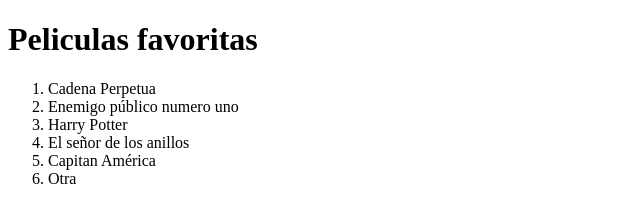
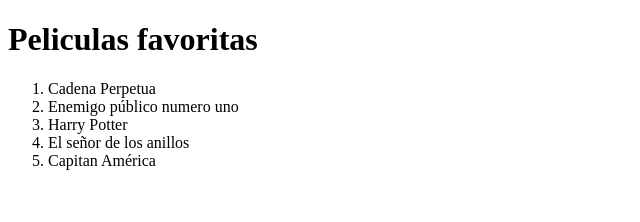
Before and after one commit to aburicia9/practica1, a plain HTML site: page index.html in a window 1280 px wide. Shown: the full height of the page, 0-640 px from the left. Drawn offline with Linux system fonts and the light colour scheme.

Commit message:
borro ultima

```diff
--- a/index.html
+++ b/index.html
@@ -17,7 +17,6 @@
         <li>Harry Potter</li>
         <li>El señor de los anillos</li>
         <li>Capitan América</li>
-        <li>Otra</li>
       </ol>
     </main>
   </body>
```
